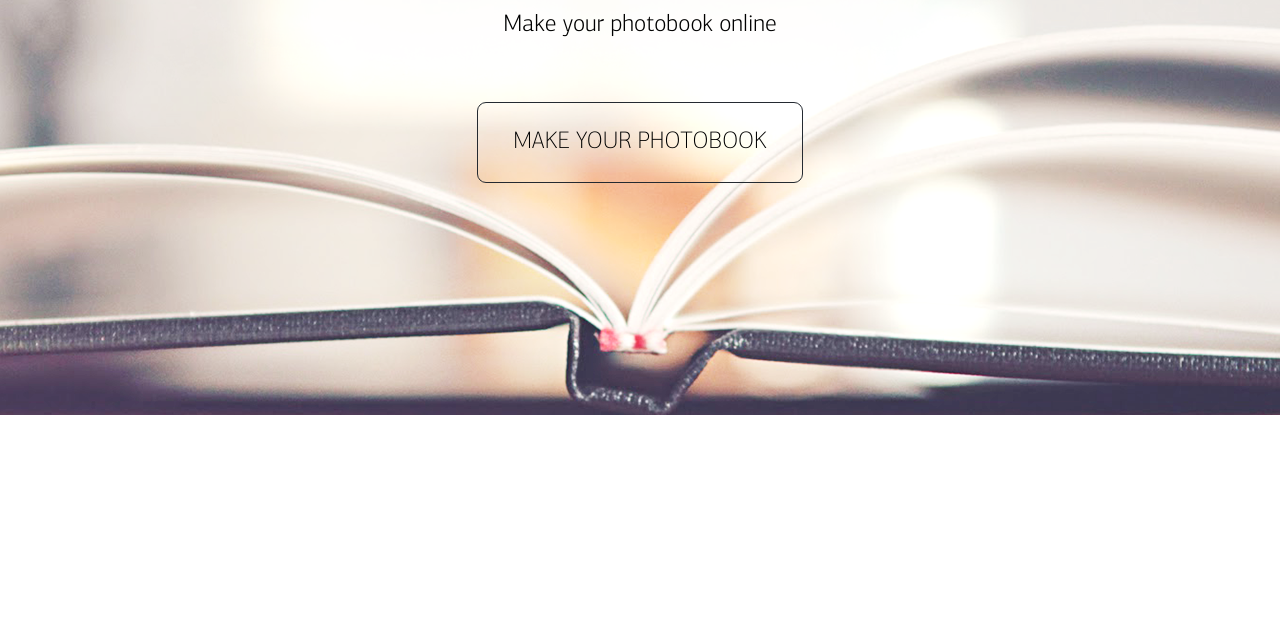
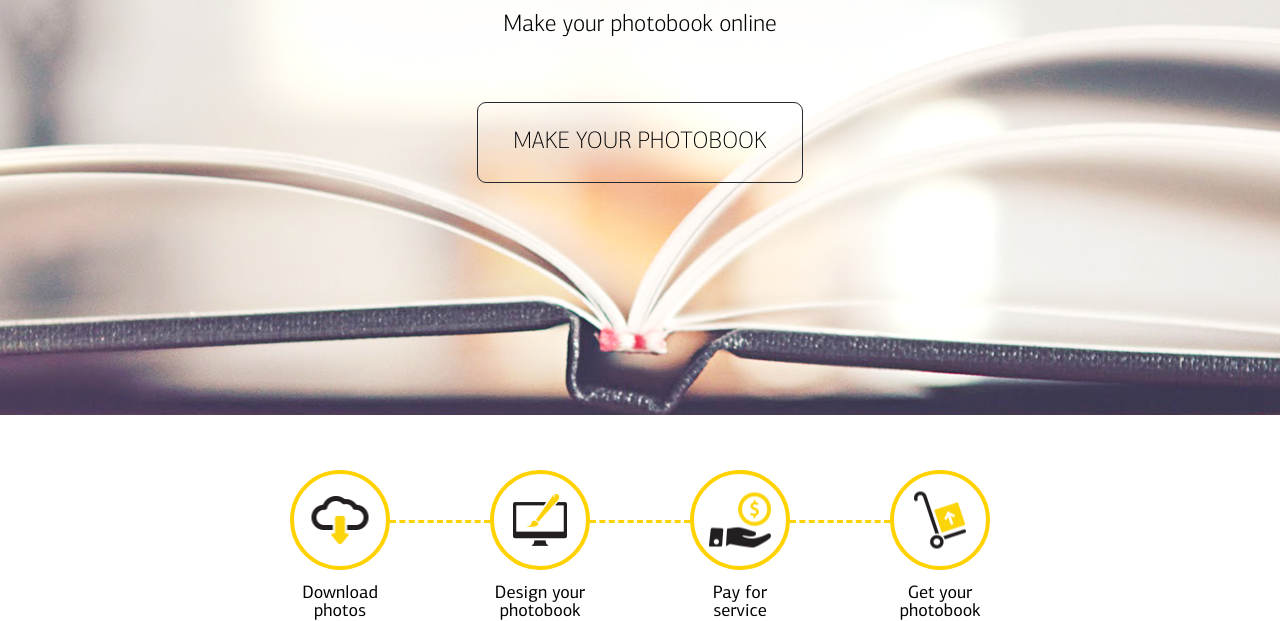
Before and after one commit to fedcalmus/photobook, a plain HTML site: page index.html in a window 1280 px wide. Shown: the part 213-834 px from the top of the page. Before the commit the page ends 800 px from the top, so only its background shows below. Drawn offline with Linux system fonts and the light colour scheme; a web font is replaced by a local one.

Commit message:
service section

```diff
--- a/assets/sass/specific-components/_header.scss
+++ b/assets/sass/specific-components/_header.scss
@@ -1,6 +1,7 @@
 /* Header styles */
 
 header {
+
   a {
     color: $bunker;
 
--- a/assets/sass/specific-components/_index.scss
+++ b/assets/sass/specific-components/_index.scss
@@ -1 +1,48 @@
 /* Index */
+
+// Service section
+
+.services {
+  @include flex();
+  justify-content: center;
+
+  .item {
+    display: inline-block;
+    text-align: center;
+
+    div {
+      @include flex();
+      align-items: center;
+    }
+
+    span {
+      display: block;
+
+      &:first-child {
+        @include border-radius(100%);
+        width: 100px;
+        height: 100px;
+        border: 4px solid $yellow;
+        text-align: center;
+        position: relative;
+        margin-bottom: 15px;
+      }
+    }
+
+  }
+
+  img {
+    position: absolute;
+    top: 50%;
+    left: 50%;
+    transform: translate(-50%, -50%);
+  }
+
+  .line {
+    border-bottom: 3px dashed $yellow;
+    width: 100px;
+    position: relative;
+    top: 50px;
+  }
+
+}
--- a/index.html
+++ b/index.html
@@ -36,5 +36,42 @@
     <span class="pt35 pb65">Make your photobook online</span>
     <button class="uppercase btnL btnMain">make your photobook</button>
 </section>
+<section class="services pt55">
+    <div class="item">
+        <span>
+            <img src="assets/images/download.png" alt="Download image">
+        </span>
+        <span>Download<br />photos</span>
+    </div>
+    <div>
+        <div class="line"></div>
+    </div>
+    <div class="item">
+        <div>
+            <span>
+                <img src="assets/images/design.png" alt="Download image">
+            </span>
+        </div>
+        <span>Design your<br />photobook</span>
+    </div>
+    <div>
+        <div class="line"></div>
+    </div>
+    <div class="item">
+        <span>
+            <img src="assets/images/pay.png" alt="Download image">
+        </span>
+        <span>Pay for<br />service</span>
+    </div>
+    <div>
+        <div class="line"></div>
+    </div>
+    <div class="item">
+        <span>
+            <img src="assets/images/photobook.png" alt="Download image">
+        </span>
+        <span>Get your<br />photobook</span>
+    </div>
+</section>
 </body>
 </html>
```
Also changed, not shown: assets/images/design.png (added), assets/images/download.png (added), assets/images/pay.png (added), assets/images/photobook.png (added), assets/sass/global-components/_buttons.scss (line endings or trailing spaces), assets/style/main.css, 1 other file.
